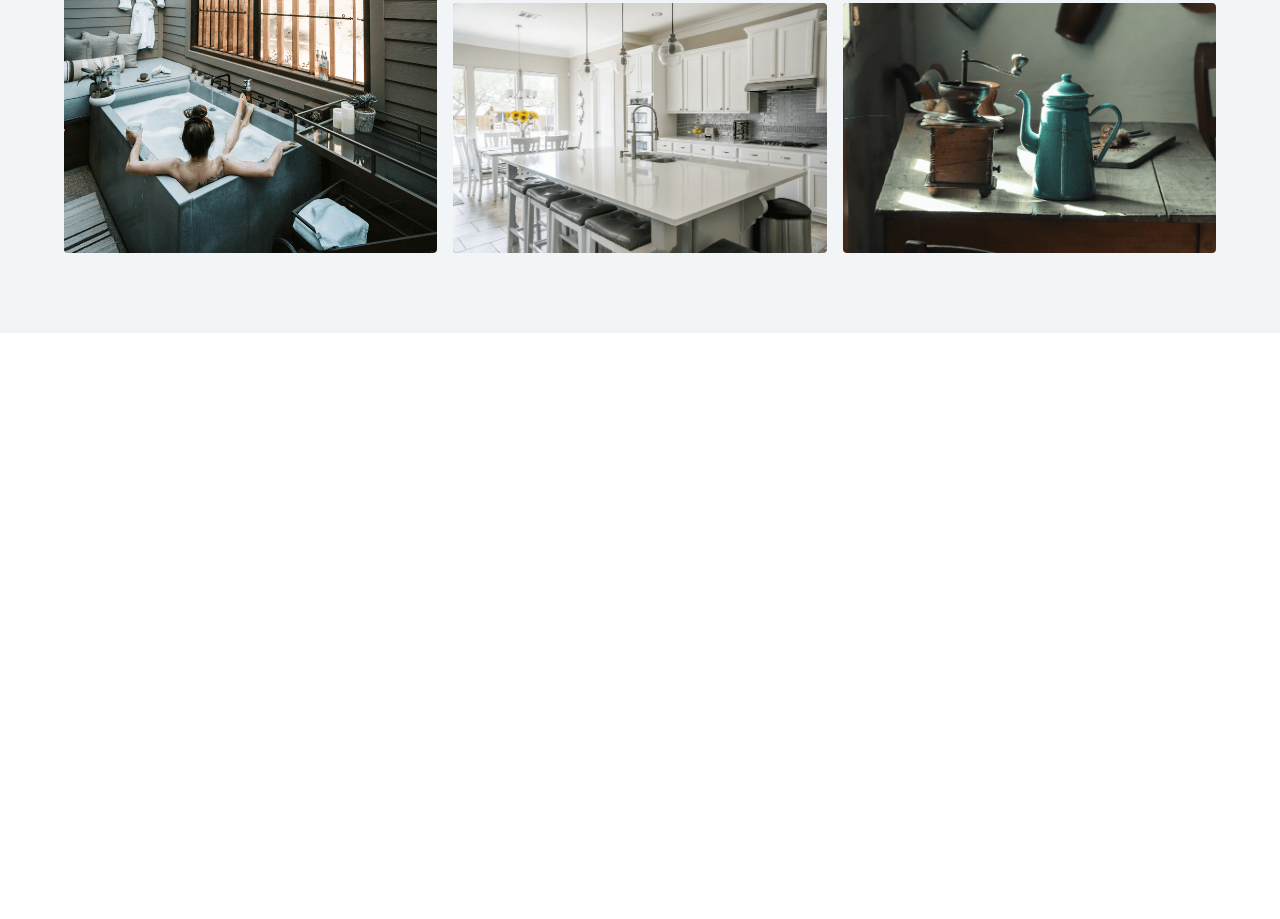
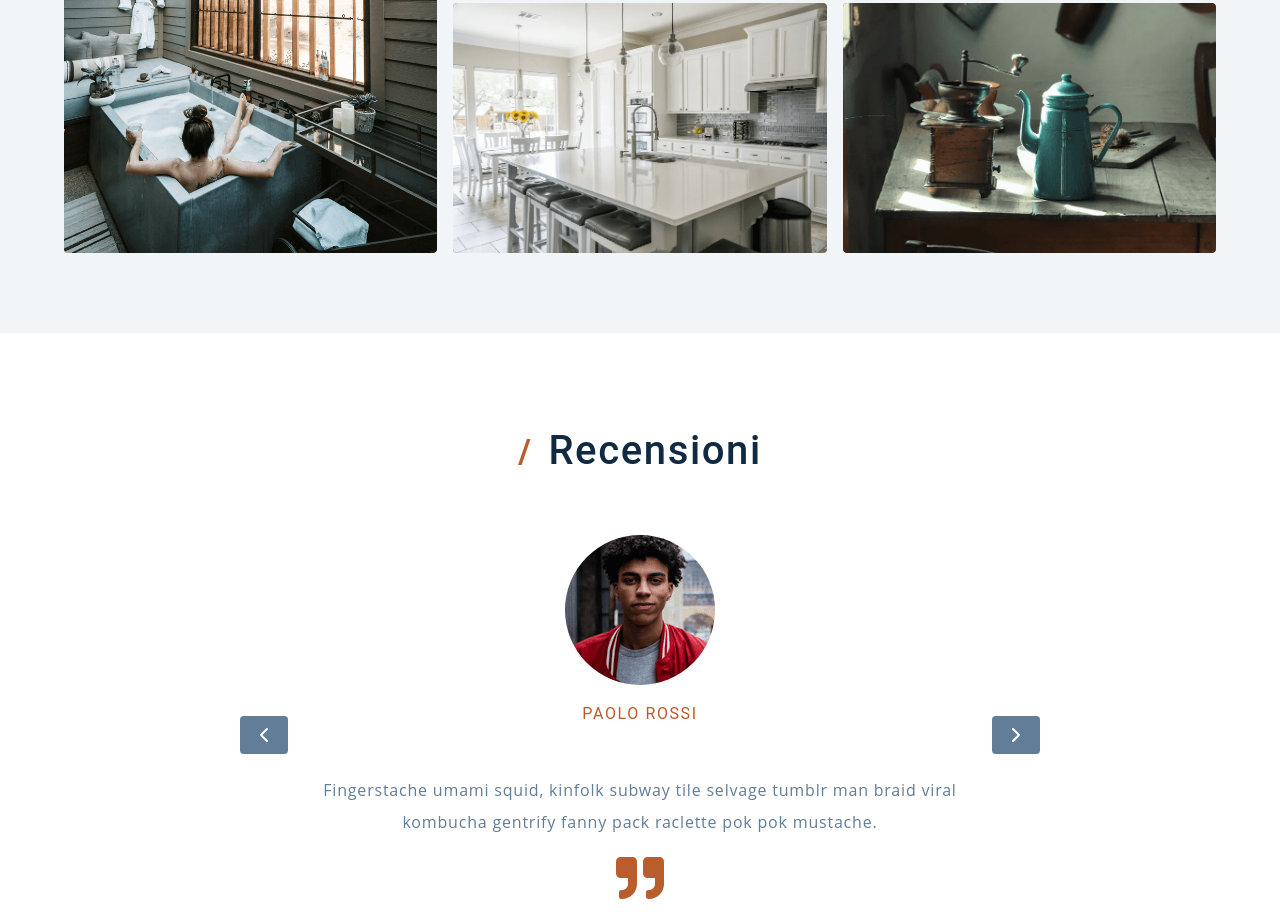
Before and after one commit to Franks85/bbsite, a Gatsby site: page / in a window 1280 px wide. Shown: the part 1881-2800 px from the top of the page. Before the commit the page ends 2214 px from the top, so only its background shows below. Built offline with nearby package versions, Linux system fonts and the light colour scheme; Gatsby itself is replaced by a stand-in of ours.

Commit message:
Add reviews section

```diff
--- a/src/components/hero.js
+++ b/src/components/hero.js
@@ -10,7 +10,7 @@ const Hero = () => {
         <article>
           <h3>orizzonte marino</h3>
           <h1>bed & breakfast</h1>
-          <Link to="/gallery">guarda le camere</Link>
+          <Link to="/gallery">foto gallery</Link>
         </article>
       </Background>
     </Wrapper>
@@ -50,7 +50,6 @@ const Wrapper = styled.section`
       color: var(--clr-black);
     }
     @media (min-width: 800px) {
-      /* padding: 0 1rem; */
       a {
         font-size: 1.25rem;
         padding: 0.5rem 1.25rem;
@@ -60,68 +59,6 @@ const Wrapper = styled.section`
       }
     }
   }
-  .next-btn,
-  .prev-btn {
-    position: absolute;
-    top: 50%;
-    transform: translateY(-50%);
-    font-size: 2.5rem;
-    background: transparent;
-    color: var(--clr-white);
-    border: transparent;
-    cursor: pointer;
-    transition: var(--transition);
-    @media (min-width: 800px) {
-      & {
-        font-size: 4.5rem;
-      }
-    }
-  }
-  .next-btn:hover,
-  .prev-btn:hover {
-    color: var(--clr-primary-5);
-  }
-  .prev-btn {
-    left: 0;
-  }
-  .next-btn {
-    right: 0;
-  }
-  @media (min-width: 1000px) {
-    .prev-btn {
-      left: 3rem;
-    }
-    .next-btn {
-      right: 3rem;
-    }
-  }
-  .dots {
-    position: absolute;
-    bottom: 5%;
-    left: 50%;
-    transform: translateX(-50%);
-    display: flex;
-    justify-content: center;
-    span {
-      display: block;
-      cursor: pointer;
-      height: 0.75rem;
-      width: 0.75rem;
-      border-radius: 50%;
-      background: var(--clr-white);
-      margin: 0 1rem;
-      border: 2px solid var(--clr-white);
-      @media (min-width: 800px) {
-        & {
-          height: 1rem;
-          width: 1rem;
-        }
-      }
-    }
-    span.active {
-      background-color: transparent;
-    }
-  }
 `
 
 export default Hero
--- a/src/components/index.js
+++ b/src/components/index.js
@@ -1,5 +1,6 @@
 import Hero from "./hero"
 import About from "./about"
 import Rooms from "./rooms"
+import Reviews from "./reviews"
 
-export { Hero, About, Rooms }
+export { Hero, About, Rooms, Reviews }
--- /dev/null
+++ b/src/components/reviews.js
@@ -0,0 +1,170 @@
+import React from "react"
+import styled from "styled-components"
+import { graphql, useStaticQuery } from "gatsby"
+import Title from "./title"
+import Image from "gatsby-image"
+import { FaQuoteRight } from "react-icons/fa"
+import { FiChevronRight, FiChevronLeft } from "react-icons/fi"
+
+const query = graphql`
+  {
+    allReviewsJson {
+      nodes {
+        fullName
+        quote
+        src {
+          childImageSharp {
+            fluid {
+              ...GatsbyImageSharpFluid
+            }
+          }
+        }
+      }
+    }
+  }
+`
+
+const Reviews = () => {
+  const {
+    allReviewsJson: { nodes: reviews },
+  } = useStaticQuery(query)
+  const [index, setIndex] = React.useState(0)
+  React.useEffect(() => {
+    const lastIndex = reviews.length - 1
+    if (index < 0) {
+      setIndex(lastIndex)
+    }
+    if (index > lastIndex) {
+      setIndex(0)
+    }
+  }, [index, reviews])
+  return (
+    <Wrapper className="section">
+      <Title title="recensioni" />
+      <div className="section-center">
+        {reviews.map((review, reviewIndex) => {
+          const { fullName, quote, src } = review
+          const reviewImg = src.childImageSharp.fluid
+          let position = "nextSlide"
+          if (reviewIndex === index) {
+            position = "activeSlide"
+          }
+          if (
+            reviewIndex === index - 1 ||
+            (index === 0 && reviewIndex === reviews.length - 1)
+          ) {
+            position = "lastSlide"
+          }
+          return (
+            <article key={reviewIndex} className={position}>
+              <Image fluid={reviewImg} className="img" />
+              <h4>{fullName}</h4>
+              <p className="text">{quote}</p>
+              <FaQuoteRight className="icon" />
+            </article>
+          )
+        })}
+        <button className="prev" onClick={() => setIndex(index - 1)}>
+          <FiChevronLeft />
+        </button>
+        <button className="next" onClick={() => setIndex(index + 1)}>
+          <FiChevronRight />
+        </button>
+      </div>
+    </Wrapper>
+  )
+}
+
+const Wrapper = styled.div`
+  .section-center {
+    margin-top: 4rem;
+    width: 80vw;
+    height: 450px;
+    max-width: 800px;
+    text-align: center;
+    position: relative;
+    display: flex;
+    overflow: hidden;
+    .img {
+      border-radius: 50%;
+      margin-bottom: 1rem;
+      width: 150px;
+      height: 150px;
+      margin: 0 auto;
+    }
+    h4 {
+      text-transform: uppercase;
+      color: var(--clr-primary-5);
+      margin-bottom: 0.25rem;
+    }
+    .text {
+      padding-top: 3rem;
+      max-width: 45em;
+      margin: 0 auto;
+      line-height: 2;
+      color: var(--clr-grey-5);
+    }
+    .icon {
+      font-size: 3rem;
+      margin-top: 1rem;
+      color: var(--clr-primary-5);
+    }
+    .prev,
+    .next {
+      position: absolute;
+      top: 200px;
+      transform: translateY(-50%);
+      background: var(--clr-grey-5);
+      color: var(--clr-white);
+      width: 1.25rem;
+      height: 1.25rem;
+      display: grid;
+      place-items: center;
+      border-color: transparent;
+      font-size: 1rem;
+      border-radius: var(--radius);
+      cursor: pointer;
+      transition: var(--transition);
+    }
+    .prev:hover,
+    .next:hover {
+      background: var(--clr-primary-5);
+    }
+    .prev {
+      left: 0;
+    }
+    .next {
+      right: 0;
+    }
+    @media (min-width: 800px) {
+      .prev,
+      .next {
+        width: 2rem;
+        height: 2rem;
+        font-size: 1.5rem;
+      }
+    }
+
+    article {
+      position: absolute;
+      top: 0;
+      left: 0;
+      width: 100%;
+      height: 100%;
+      opacity: 0;
+      transition: var(--transition);
+    }
+    article.activeSlide {
+      opacity: 1;
+      transform: translateX(0);
+    }
+    article.lastSlide {
+      transform: translateX(-100%);
+    }
+    article.nextSlide {
+      transform: translateX(100%);
+    }
+  }
+`
+
+export default Reviews
--- /dev/null
+++ b/src/data/reviews.json
@@ -0,0 +1,17 @@
+[
+  {
+    "fullName": "Paolo Rossi",
+    "quote": "Fingerstache umami squid, kinfolk subway tile selvage tumblr man braid viral kombucha gentrify fanny pack raclette pok pok mustache.",
+    "src": "../images/home/reviews/person-1.png"
+  },
+  {
+    "fullName": "Giulia Bianchi",
+    "quote": "Gastropub sustainable tousled prism occupy. Viral XOXO roof party brunch actually, chambray listicle microdosing put a bird on it paleo subway tile squid umami.",
+    "src": "../images/home/reviews/person-2.png"
+  },
+  {
+    "fullName": "Giuseppe verdi",
+    "quote": "Drinking vinegar polaroid street art echo park, actually semiotics next level butcher master cleanse hammock flexitarian ethical paleo.",
+    "src": "../images/home/reviews/person-3.png"
+  }
+]
--- a/src/pages/index.js
+++ b/src/pages/index.js
@@ -3,7 +3,7 @@ import React from "react"
 
 import Layout from "../components/layout"
 import SEO from "../components/seo"
-import { Hero, About, Rooms } from "../components"
+import { Hero, About, Rooms, Reviews } from "../components"
 
 const IndexPage = () => (
   <Layout>
@@ -11,6 +11,7 @@ const IndexPage = () => (
     <Hero />
     <About />
     <Rooms title="i locali" />
+    <Reviews />
   </Layout>
 )
 
```
Also changed, not shown: gatsby-node.js (deleted, +0 -7 lines), src/images/home/reviews/person-1.png (added), src/images/home/reviews/person-2.png (added), src/images/home/reviews/person-3.png (added).
